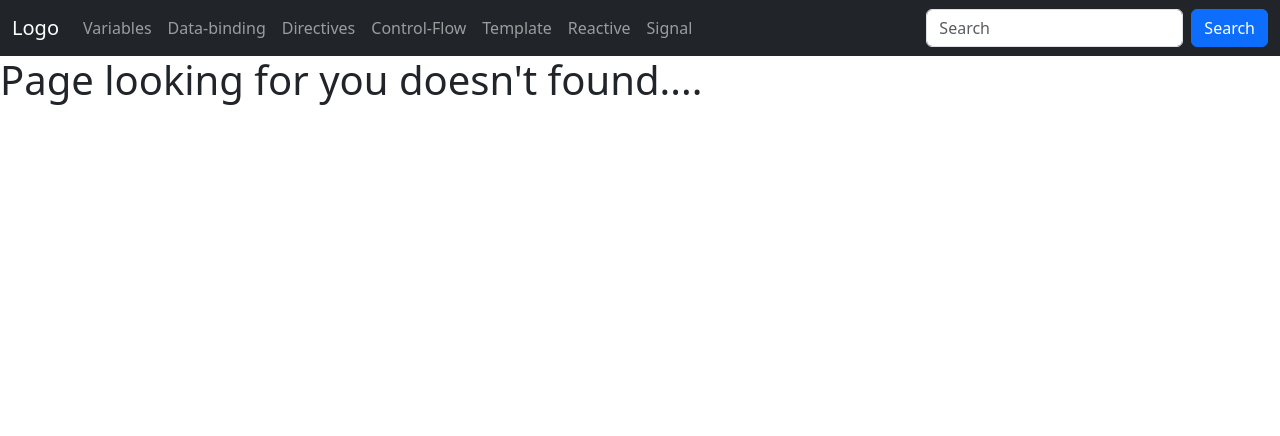
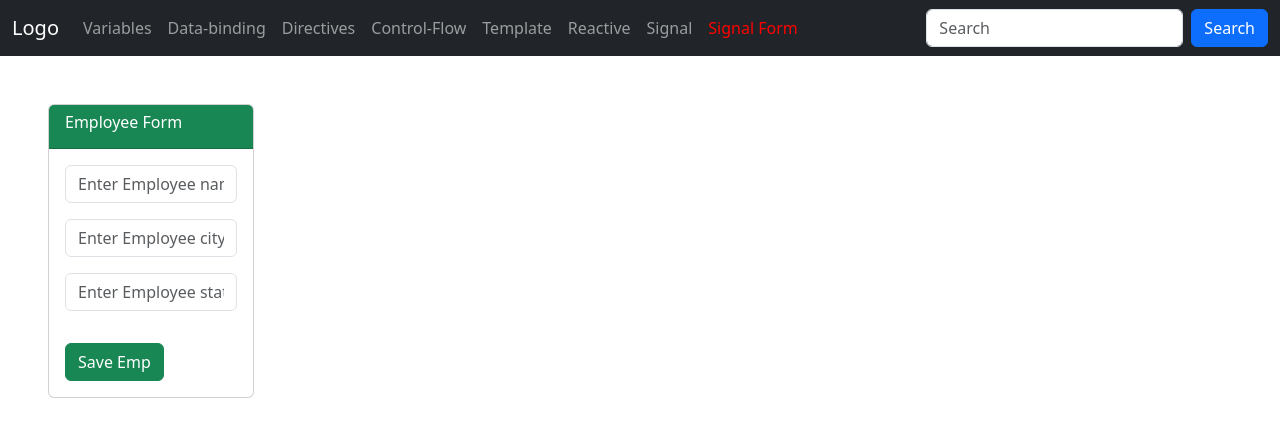
Before and after one commit to chandan578/mastering-angular, an Angular app in the folder basicAngular/: page /signalform in a window 1280 px wide. Shown: the top 436 px of the page. Built offline with nearby package versions, Linux system fonts and the light colour scheme.

Commit message:
Create signal form and apply some validation

```diff
--- a/basicAngular/src/app/app.html
+++ b/basicAngular/src/app/app.html
@@ -27,6 +27,9 @@
         <li class="nav-item" >
           <a class="nav-link" routerLinkActive="active" routerLink="signal">Signal</a>
         </li>
+        <li class="nav-item" >
+          <a class="nav-link" routerLinkActive="active" routerLink="signalform">Signal Form</a>
+        </li>
       </ul>
       <form class="d-flex">
         <input class="form-control me-2" type="text" placeholder="Search" fdprocessedid="8uwhkf">
--- a/basicAngular/src/app/app.routes.ts
+++ b/basicAngular/src/app/app.routes.ts
@@ -7,6 +7,7 @@ import { ControlFlow } from './components/control-flow/control-flow';
 import { TemplateForm } from './components/template-form/template-form';
 import { ReactiveForm } from './components/reactive-form/reactive-form';
 import { Signal } from './components/signal/signal';
+import { SignalForm } from './components/signal-form/signal-form';
 
 export const routes: Routes = [
     {
@@ -43,6 +44,10 @@ export const routes: Routes = [
         component: Signal
     },
     {
+        path: 'signalform',
+        component: SignalForm
+    },
+    {
         path: '**',
         component: NotFound
     }
--- /dev/null
+++ b/basicAngular/src/app/components/signal-form/signal-form.html
@@ -0,0 +1,38 @@
+<div class="row">
+    <div class="col-3">
+        <div class="card m-5">
+            <div class="card-header text-white bg-success">
+                <h6>Employee Form</h6>
+            </div>
+            <div class="card-body">
+                <div class="mb-3">
+                    <input type="text" [formField]="empForm.empName" class="form-control"
+                        placeholder="Enter Employee name">
+                    @if(empForm.empName().touched()){
+                    <div class="text-danger">
+                        @for(item of empForm.empName().errors(); track $index){
+                        {{item.message}}
+                        }
+                    </div>
+                    }
+                </div>
+                <div class="mb-3">
+                    <input type="text" [formField]="empForm.empCity" class="mt-3 form-control"
+                        placeholder="Enter Employee city">
+                    @if(empForm.empCity().touched()){
+                    <div class="text-danger">
+                        @for(item of empForm.empCity().errors(); track $index){
+                        {{item.message}}
+                        }
+                    </div>
+                    }
+                </div>
+                <div class="mb-3">
+                    <input type="text" [formField]="empForm.empState" class="form-control" placeholder="Enter Employee state">
+                </div>
+                <button class="btn btn-success mt-3" (click)="saveEmpData()">Save Emp</button>
+            </div>
+        </div>
+
+    </div>
+</div>
--- /dev/null
+++ b/basicAngular/src/app/components/signal-form/signal-form.ts
@@ -0,0 +1,32 @@
+import { Component, signal } from '@angular/core';
+import { form, FormField, minLength, required } from '@angular/forms/signals';
+
+@Component({
+  selector: 'app-signal-form',
+  imports: [FormField],
+  templateUrl: './signal-form.html',
+  styleUrl: './signal-form.css',
+})
+export class SignalForm {
+
+  empModel = signal({
+    empName: '',
+    empCity: '',
+    empState: ''
+  });
+
+  empForm = form(this.empModel, (schema)=>{
+    required(schema.empName, {message: 'This is required.'}),
+    required(schema.empCity, {message: 'This is required.'}),
+    minLength(schema.empCity, 4, {message: "Min 4 character needed."}),
+    minLength(schema.empName, 4, {message: "Min 4 character needed."})
+  });
+
+
+
+  saveEmpData(){
+    const empData = this.empForm().value();
+    debugger;
+  }
+
+}
```
Also changed, not shown: basicAngular/src/app/components/signal-form/signal-form.css (added), 2 other files (tests, documents, lock files or other folders).
